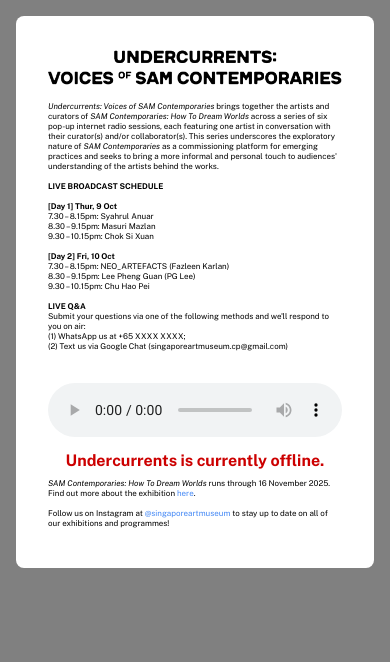
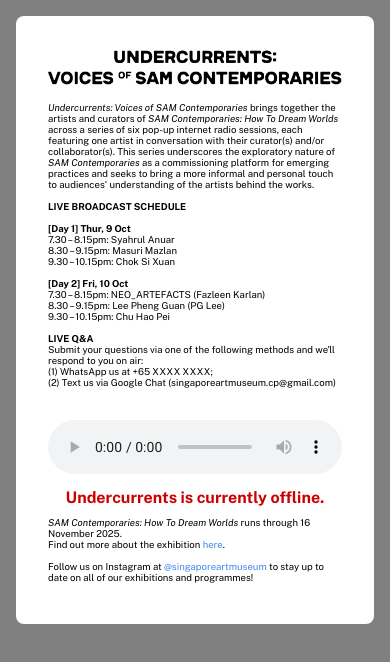
Before and after one commit to yoghurtyogi/undercurrents-webplayer-site, a plain HTML site: page index.html in a window 390 px wide. Drawn offline with nearby package versions, Linux system fonts and the light colour scheme.

Commit message:
mobile style update

```diff
--- a/style.css
+++ b/style.css
@@ -40,11 +40,11 @@ a:hover {
 }
 
 /* Responsive styles */
-@media only screen and (max-width: 800px) {
+@media (max-width: 700px) {
   .container {
     margin: 16px;
   }
   p {
-    font-size: 0.5em;
+    font-size: 0.6em;
   }
 }
```
